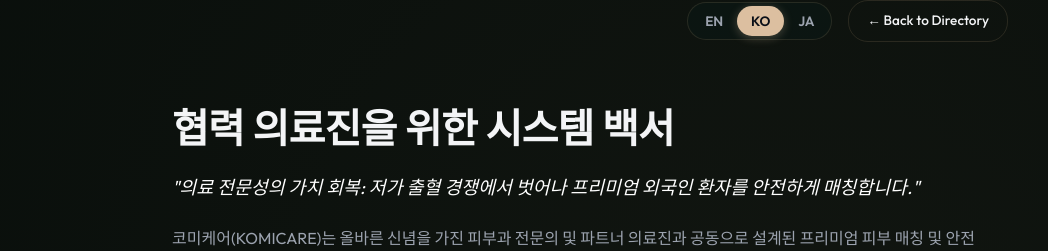
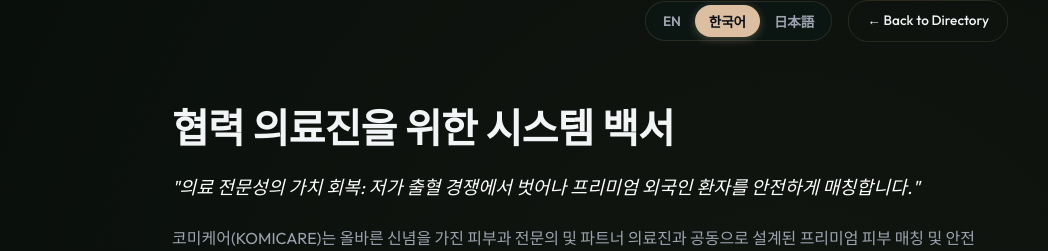
Before and after one commit to yinamsu/Komi, a website: page whitepaper.html in a window 1280 px wide. Shown: the top 251 px of the page, 232-1280 px from the left. Drawn offline with nearby package versions, Linux system fonts and the light colour scheme; a web font is replaced by a local one.

Commit message:
style: Rename language switcher buttons on whitepaper to EN, 한국어, 日本語

```diff
--- a/whitepaper.html
+++ b/whitepaper.html
@@ -349,8 +349,8 @@
                 <!-- Premium Language Toggles -->
                 <div class="lang-toggle-container">
                     <button class="lang-btn" data-lang-val="en" onclick="setLanguage('en')">EN</button>
-                    <button class="lang-btn active" data-lang-val="ko" onclick="setLanguage('ko')">KO</button>
-                    <button class="lang-btn" data-lang-val="ja" onclick="setLanguage('ja')">JA</button>
+                    <button class="lang-btn active" data-lang-val="ko" onclick="setLanguage('ko')">한국어</button>
+                    <button class="lang-btn" data-lang-val="ja" onclick="setLanguage('ja')">日本語</button>
                 </div>
                 <a href="index.html" class="back-btn">← Back to Directory</a>
             </div>
```
